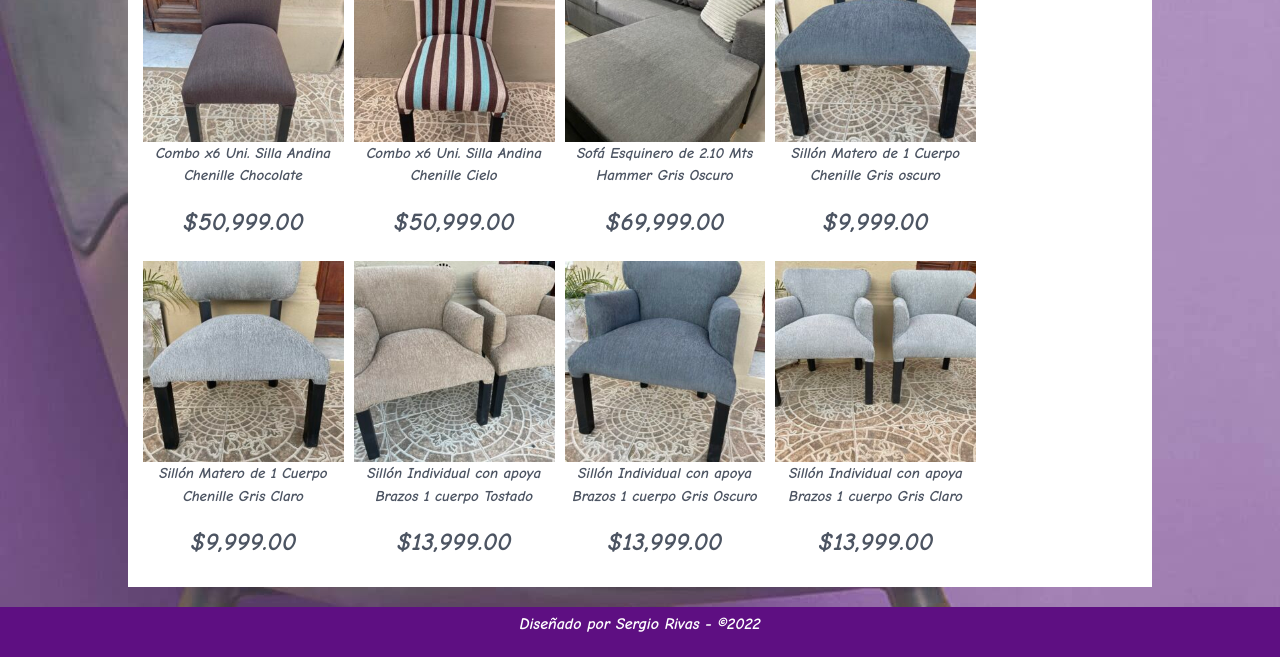
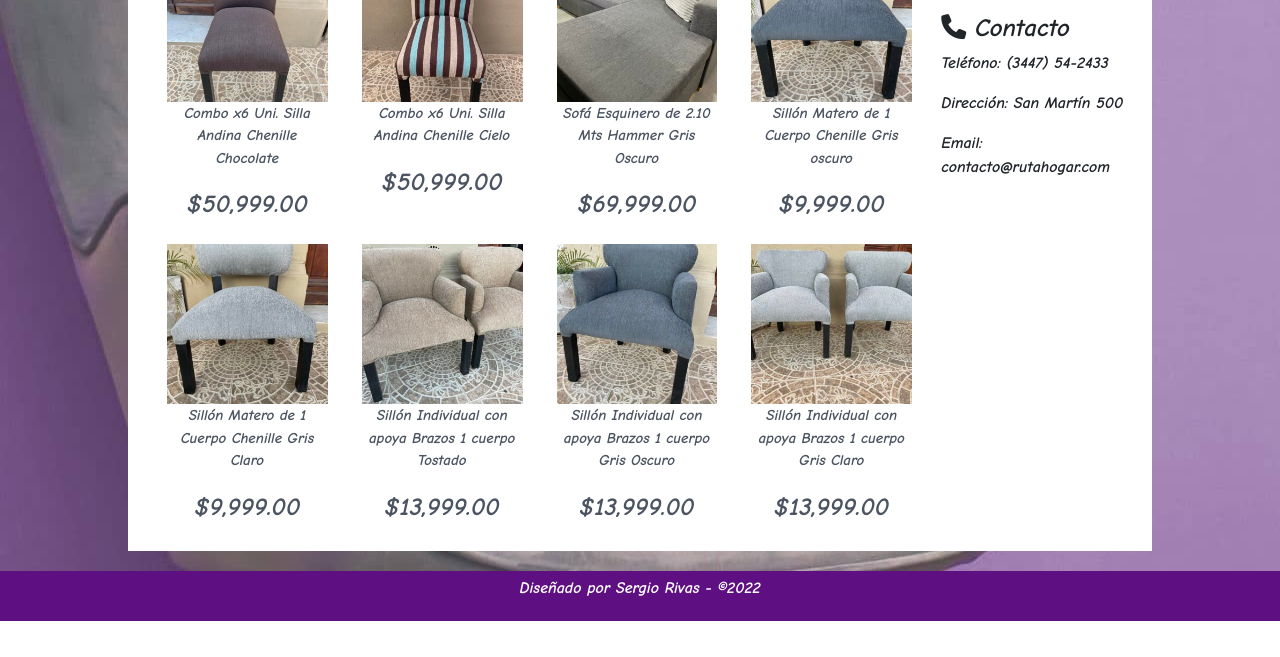
Before and after one commit to sergiorivas12/ReactRutaHogar, a plain HTML site: page nuevos.html in a window 1280 px wide. Shown: the part 469-1126 px from the top of the page. After the commit the page ends 1090 px from the top, so only its background shows below. Drawn offline with nearby package versions, Linux system fonts and the light colour scheme; a web font is replaced by a local one.

Commit message:
fix desa

```diff
--- a/css/styles.css
+++ b/css/styles.css
@@ -209,6 +209,15 @@ footer {
     background: #6FD9EC;
 }
 
+.nuevosContainer{
+    display: flex;
+    flex-direction: row;
+}
+
+.nuevos{
+    width: 80%;
+}
+
 .nuevos h2{
     padding-left: 5px;
     text-align: left;
@@ -222,6 +231,7 @@ footer {
     background-color: white;
     display: flex;
     flex-wrap: wrap;
+    justify-content: space-evenly;
 }
 
 .productoNuevo{
@@ -245,3 +255,16 @@ footer {
 .productoNuevo img{
     max-width: 100%;
 }
+
+.nuevosFaq{
+    width: 20%;
+}
+
+.nuevosFaq h2{
+    text-align: left;
+    font-size: 25px;
+}
+
+.nuevosFaq p{
+    overflow-wrap: break-word;
+}
--- a/nuevos.html
+++ b/nuevos.html
@@ -42,6 +42,7 @@
                 </ol>
             </div>
             <div style="height: 10px"></div>
+            <div class="nuevosContainer">
                 <div class="nuevos">
                     <h2><i class="fa fa-couch"></i> Productos Nuevos</h2>
                     <div class="productosNuevos">
@@ -87,6 +88,15 @@
                         </div>
                     </div>
                 </div>
+                <div class="nuevosFaq">
+                    <h2><i class="fas fa-question-circle"></i> Preguntas</h2>
+                    <p>No dudes en consultar nuestras:<br>Preguntas más frecuentes</p>
+                    <h2><i class="fas fa-phone"></i></i> Contacto</h2>
+                    <p>Teléfono: (3447) 54-2433</p>
+                    <p>Dirección: San Martín 500</p>
+                    <p>Email: contacto@rutahogar.com</p>
+                </div>
+            </div>
         </main>
         <footer>
             <p>Diseñado por Sergio Rivas - &copy;2022</p>
```
Lines whose indentation alone changed are shown as unchanged.
